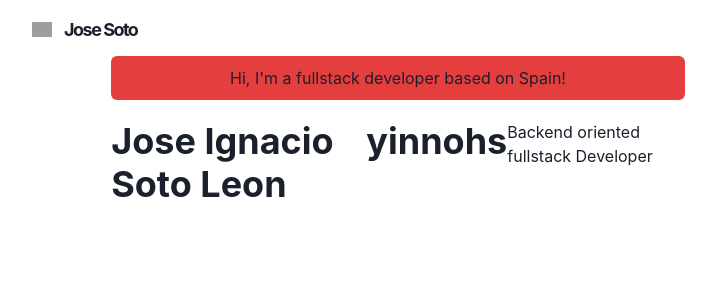
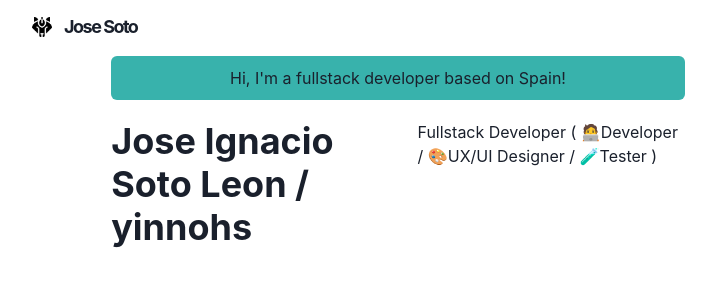
Before and after one commit to Yinnohs/portfolio, a Next.js app: page / in a window 1280 px wide. Shown: the top 300 px of the page, without its empty margins (242-958 px from the left). Built offline with nearby package versions, Linux system fonts and the light colour scheme; grey boxes are pictures that could not be loaded.

Commit message:
feat:sparkles:(ui): created logo

```diff
--- a/package.json
+++ b/package.json
@@ -22,6 +22,7 @@
     "react-dom": "^18.2.0"
   },
   "devDependencies": {
+    "@types/node": "20.6.3",
     "@types/react": "18.2.21",
     "eslint": "^8.49.0",
     "eslint-config-next": "^13.4.19",
--- a/src/components/Logo.tsx
+++ b/src/components/Logo.tsx
@@ -1,7 +1,7 @@
 import Link from 'next/link'
 import Image from 'next/image'
-import {Text, useColorModeValue} from '@chakra-ui/react'
-import styled  from '@emotion/styled'
+import { Text, useColorModeValue } from '@chakra-ui/react'
+import styled from '@emotion/styled'
 
 const LogoBox = styled.span`
   font-weigth: bold;
@@ -12,25 +12,25 @@ height: 30px;
   line-height: 20px;
   padding: 10px;
 
-&:hover img{
-    transform: rotate(20deg);
+  &:hover img {
+    transform: rotate(-10deg);
   }
 `
-const Logo= ()=>{
-    const footPrint = `/images/footprint${useColorModeValue('','dark')}.png`
-    return(
+const Logo = () => {
+  const kitsune = `/images/kitsune.png`
+  return (
     <Link href={'/'}>
-            <a>
       <LogoBox>
-                    <Image src={footPrint} width={20} height={20} alt='yinnohs logo'/>
+        <Image src={kitsune} width={20} height={20} alt="yinnohs logo" />
         <Text
           color={useColorModeValue('gray.800', 'whiteAlpha.900')}
           fontFamily={'M PLUS Rounded 1c'}
           fontWeight={'bold'}
           ml={3}
-                    >Jose Soto</Text>
+        >
+          Jose Soto
+        </Text>
       </LogoBox>
-            </a>
     </Link>
   )
 }
--- a/src/pages/index.tsx
+++ b/src/pages/index.tsx
@@ -1,21 +1,24 @@
-import { Container , Box, Heading} from '@chakra-ui/react'
+import { Container, Box, Heading } from '@chakra-ui/react'
 
 const Page = () => {
   return (
     <Container>
-        <Box borderRadius={'md'} bg={'red.500'} mb={5} p={2.5} textAlign={'center'}>
-            Hi, I'm a fullstack developer based on Spain!
-        </Box>
-        <Box display={{md:'flex'}}>
+      <Box
+        borderRadius={'md'}
+        bg={'teal.400'}
+        mb={5}
+        p={2.5}
+        textAlign={'center'}
+      >
+        Hi, I&apos;m a fullstack developer based on Spain!
+      </Box>
+      <Box display={{ md: 'flex' }}>
         <Box flexGrow={1}></Box>
-        <Heading as="h2" variant={"page-tittle"}>
-            Jose Ignacio Soto Leon
+        <Heading as="h2" variant={'page-tittle'}>
+          Jose Ignacio Soto Leon / yinnohs
         </Heading>
-        <Heading as="h3" variant={"page-tittle"}>
-            yinnohs
-        </Heading>
-        <p>Backend oriented fullstack Developer</p>
-        </Box>
+        <p>Fullstack Developer ( 🧑‍💻Developer / 🎨UX/UI Designer / 🧪Tester )</p>
+      </Box>
     </Container>
   )
 }
```
Also changed, not shown: src/components/Navbar.tsx (+19 -20 lines), notes.txt (added), public/images/kitsune.png (added), 1 other file (tests, documents, lock files or other folders). Lines whose indentation alone changed are shown as unchanged.
